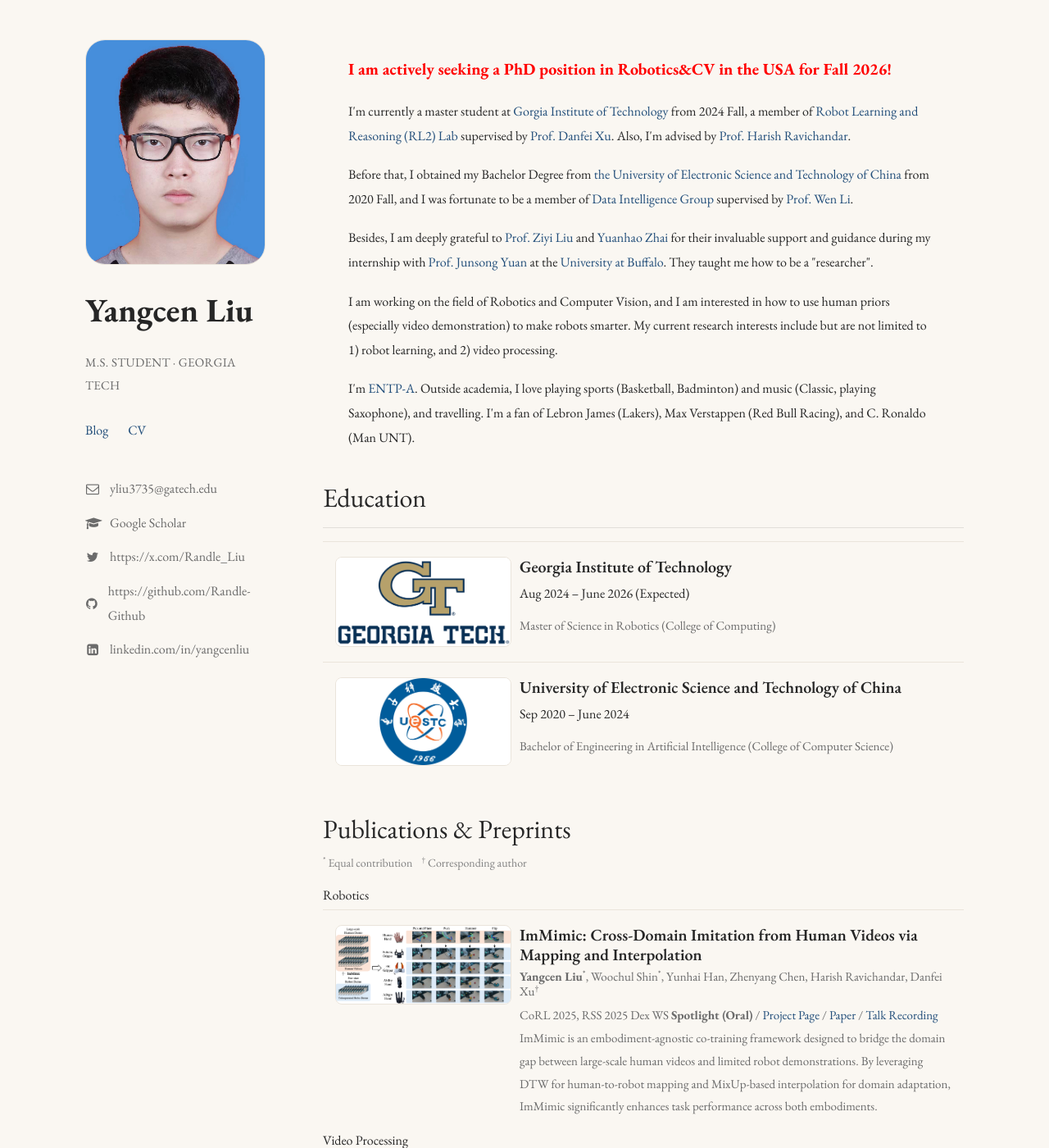
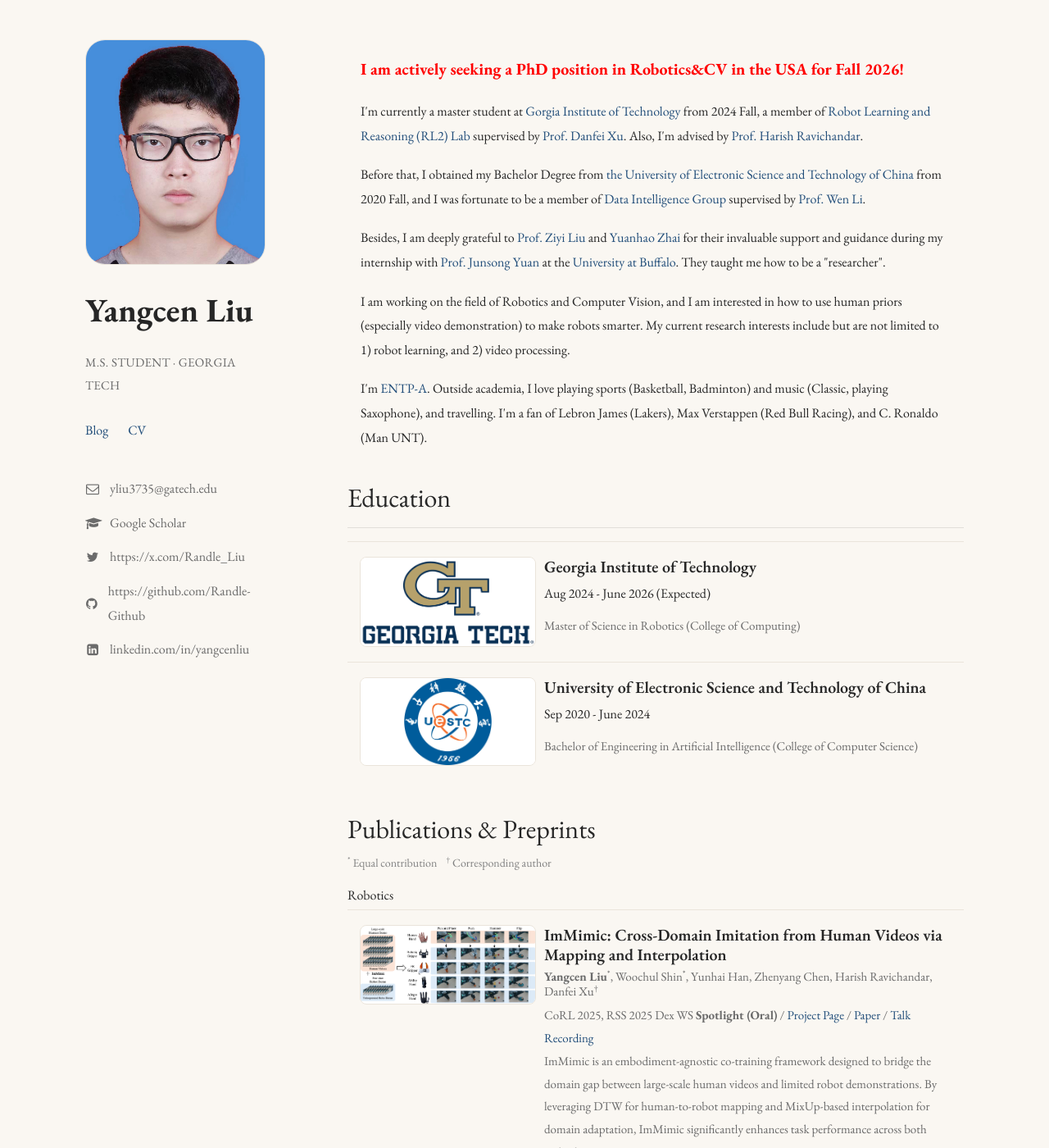
Before and after one commit to YangcenLiu/homepage.github.io, a Jekyll site: the page index.html, which Jekyll copies as it is, in a window 1280 px wide and 1400 px high. Shown: the whole window at 82% size. Built offline with Jekyll 4.4.1, drawn with Linux system fonts in a browser that asks for light colours; nearby versions of some CDN libraries.

Commit message:
change template

```diff
--- a/index.html
+++ b/index.html
@@ -46,7 +46,7 @@
     padding:48px 24px 24px;
   }
   @media (min-width:900px){
-    .site-layout{ grid-template-columns:220px minmax(0,3fr); gap:70px; }
+    .site-layout{ grid-template-columns:220px minmax(0,3fr); gap:100px; }
   }
 
   .site-sidebar{position:sticky;top:40px;align-self:start}
@@ -202,7 +202,7 @@
                     <div class="col-r col-xs-12 col-lg-9">
                         <div class="pub-card-body">
                             <h5 class="title">Georgia Institute of Technology</h5>
-                            <p>Aug 2024 – June 2026 (Expected)</p>
+                            <p>Aug 2024 - June 2026 (Expected)</p>
                             <h6 class="authors">Master of Science in Robotics (College of Computing)</h6>
                         </div>
                     </div>
@@ -217,7 +217,7 @@
                     <div class="col-r col-xs-12 col-lg-9">
                         <div class="pub-card-body">
                             <h5 class="title">University of Electronic Science and Technology of China</h5>
-                            <p>Sep 2020 – June 2024</p>
+                            <p>Sep 2020 - June 2024</p>
                             <h6 class="authors">Bachelor of Engineering in Artificial Intelligence (College of Computer Science)</h6>
                         </div>
                     </div>
```
